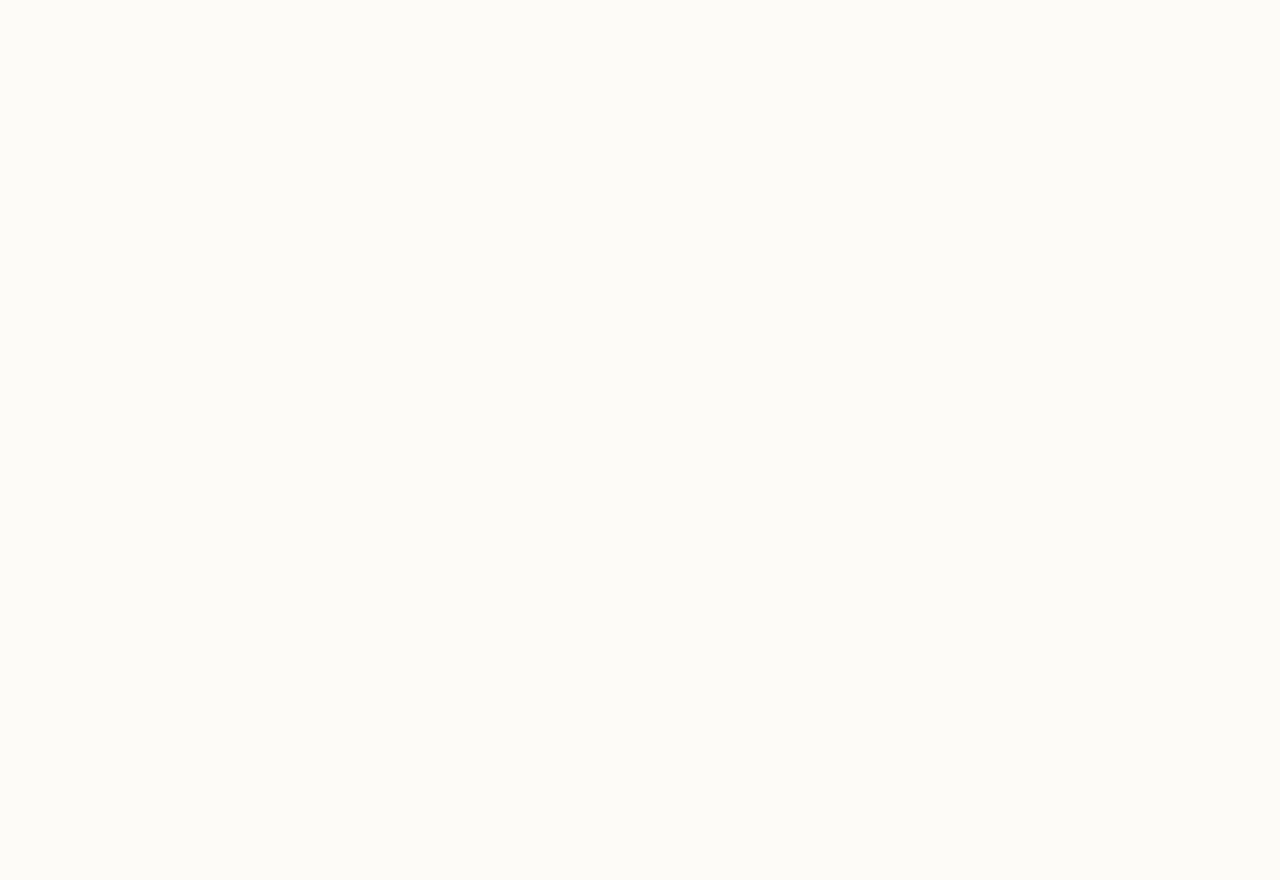
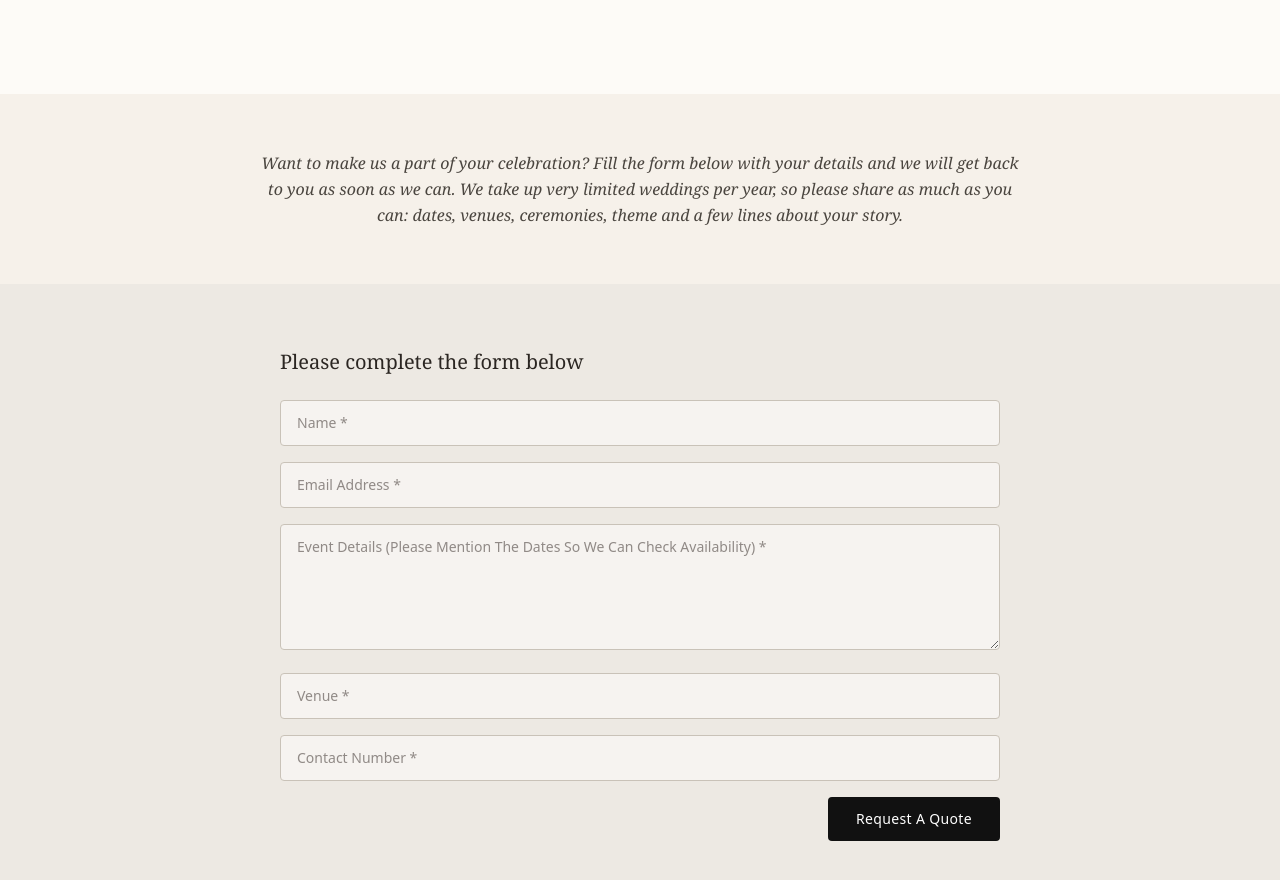
Before and after one commit to gopikakgopalan/GopikaPhoto, a React (Vite) app: page / in a window 1280 px wide. Shown: the part 4010-4890 px from the top of the page. Before the commit the page ends 4104 px from the top, so only its background shows below. Built offline with nearby package versions, Linux system fonts and the light colour scheme.

Commit message:
Add inquiry section

```diff
--- a/src/App.jsx
+++ b/src/App.jsx
@@ -2,9 +2,8 @@ import { useState } from 'react'
 import Header from './components/Header'
 import Hero from './components/Hero'
 import About from './components/About'
-import LikeButton from './components/LikeButton'
-import PhotoCard from './components/PhotoCard'
 import Gallery from './components/Gallery'
+import Inquiry from './components/Inquiry'
 
 function App() {
   const [count, setCount] = useState(0)
@@ -15,6 +14,7 @@ function App() {
       <Hero />
       <About />
       <Gallery />
+      <Inquiry />
       </div>
   )
 }
--- /dev/null
+++ b/src/components/Inquiry.jsx
@@ -0,0 +1,45 @@
+const fields = [
+  { id: "name", label: "Name", type: "text", autoComplete: "name" },
+  { id: "email", label: "Email Address", type: "email", autoComplete: "email" },
+  { id: "event-details", label: "Event Details (Please Mention The Dates So We Can Check Availability)", type: "textarea" },
+  { id: "venue", label: "Venue", type: "text" },
+  { id: "phone", label: "Contact Number", type: "tel", autoComplete: "tel" },
+];
+
+const inputClass =
+  "w-full rounded-sm border border-[#c9c2b8] bg-white/45 px-4 py-3 text-sm focus:border-[#222] focus:bg-white focus:outline-none";
+
+export default function Inquiry() {
+  return (
+    <section id="inquiry" className="bg-[#ede9e3]">
+      <div className="bg-[#f6f1ea] px-6 py-14 text-center">
+        <p className="mx-auto max-w-3xl font-serif text-base italic leading-relaxed text-[#4a453f]">
+          Want to make us a part of your celebration? Fill the form below with your details and we will get back to you
+          as soon as we can. We take up very limited weddings per year, so please share as much as you can: dates,
+          venues, ceremonies, theme and a few lines about your story.
+        </p>
+      </div>
+
+      <div className="mx-auto max-w-3xl px-6 pb-24 pt-16">
+        <h2 className="mb-6 font-serif text-xl font-medium text-[#2b2622]">Please complete the form below</h2>
+        <form onSubmit={(e) => e.preventDefault()} className="flex flex-col gap-4">
+          {fields.map(({ id, label, type, autoComplete }) => (
+            <div key={id}>
+              <label htmlFor={id} className="sr-only">{label} *</label>
+              {type === "textarea" ? (
+                <textarea id={id} name={id} rows={5} placeholder={`${label} *`} required className={inputClass} />
+              ) : (
+                <input id={id} name={id} type={type} autoComplete={autoComplete} placeholder={`${label} *`} required className={inputClass} />
+              )}
+            </div>
+          ))}
+          <div className="flex justify-end">
+            <button type="submit" className="rounded bg-[#111] px-7 py-3 text-sm font-medium tracking-wide text-white transition hover:bg-[#333]">
+              Request A Quote
+            </button>
+          </div>
+        </form>
+      </div>
+    </section>
+  );
+}
```
